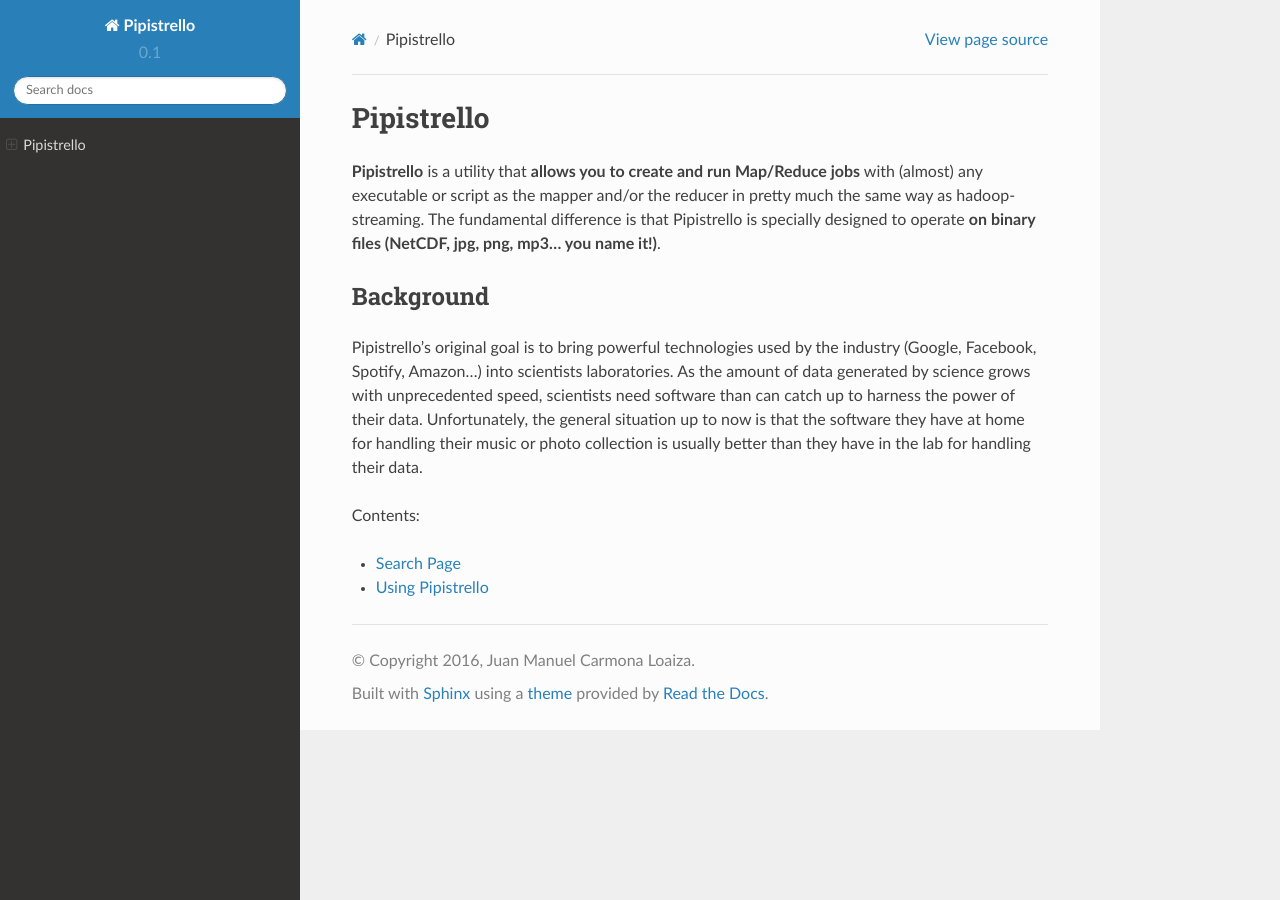
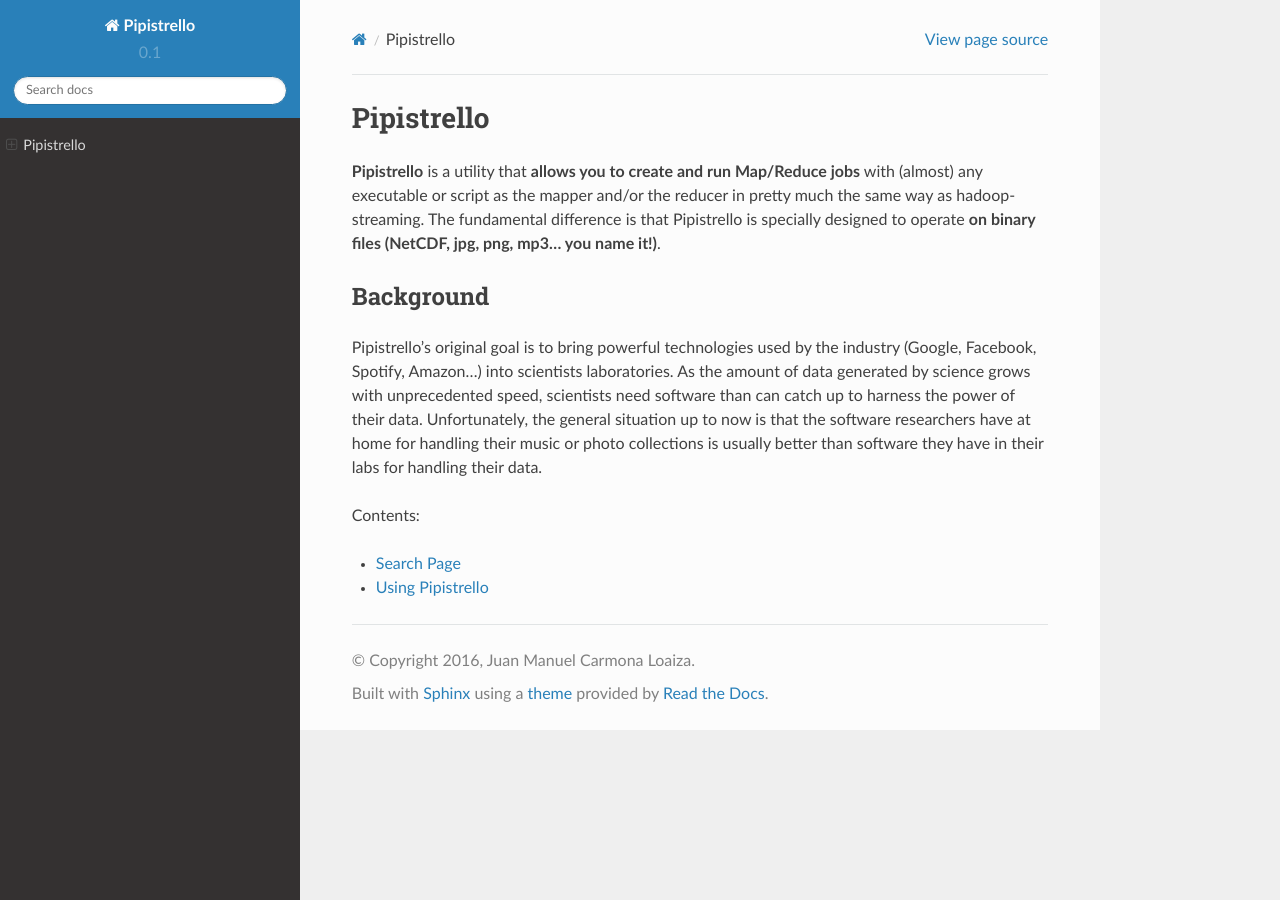
Before and after one commit to juanmcloaiza/Pipistrello, a Sphinx documentation site: the page built from docs/index.rst, in a window 1280 px wide. Built offline with Sphinx 7.4.7 and the Read the Docs theme 2.0.0, drawn with Linux system fonts in a browser that asks for light colours; formulas are drawn with MathJax 3.

Commit message:
Update index.rst

```diff
--- a/docs/index.rst
+++ b/docs/index.rst
@@ -18,9 +18,8 @@ Pipistrello's original goal is to bring powerful technologies used by the indust
 (Google, Facebook, Spotify, Amazon...) into scientists laboratories. As the amount of
 data generated by science grows with unprecedented speed, scientists need software than
 can catch up to harness the power of their data. Unfortunately, the general situation up to now
-is that the software they have at home for handling their music or photo collection is
-usually better than they have in the lab for handling their data.
-
+is that the software researchers have at home for handling their music or photo collections is
+usually better than software they have in their labs for handling their data.
 
 
 Contents:
```
